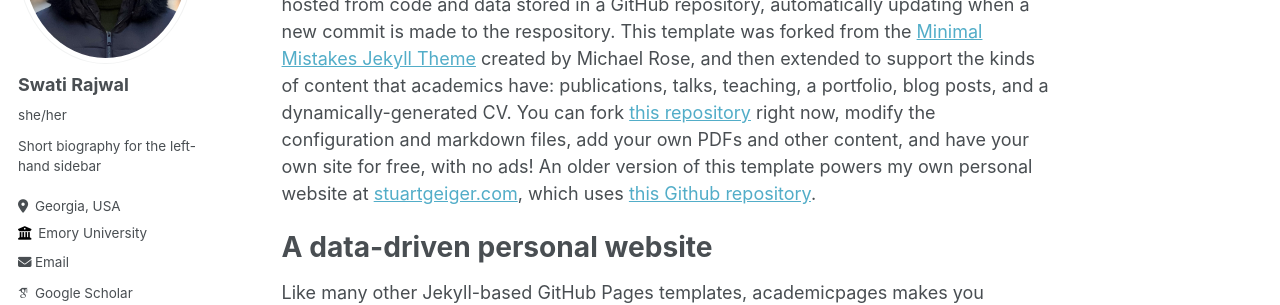
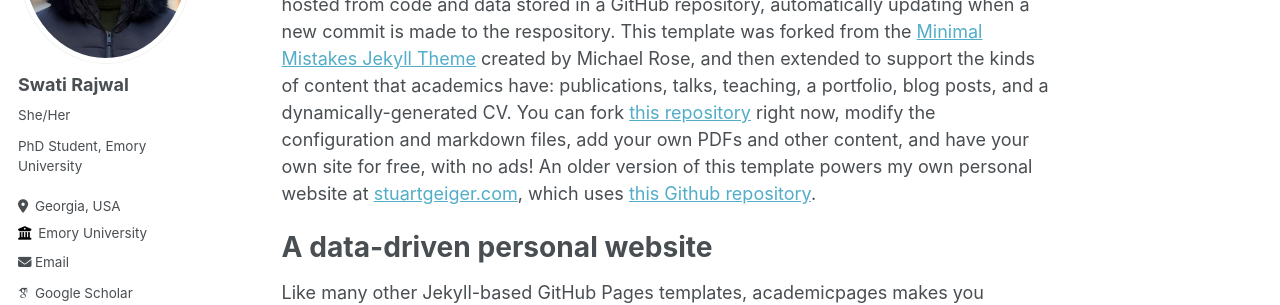
Before and after one commit to swati-rajwal/swati-rajwal.github.io, a Jekyll site: the page built from _pages/about.md, in a window 1280 px wide. Shown: the part 219-524 px from the top of the page. Built offline with Jekyll 4.4.1, drawn with Linux system fonts in a browser that asks for light colours; some web fonts are replaced.

Commit message:
Update _config.yml

```diff
--- a/_config.yml
+++ b/_config.yml
@@ -12,7 +12,7 @@
 title_separator          : "-"
 name                     : &name "Swati Rajwal"
 description              : &description "PhD Student, Emory University"
-url                      : https://swati-rajwal.github.io/ # the base hostname & protocol for your site e.g. "https://mmistakes.github.io"
+url                      : https://swati-rajwal.github.io # the base hostname & protocol for your site e.g. "https://mmistakes.github.io"
 baseurl                  : "" # the subpath of your site, e.g. "/blog"
 repository               : "swati-rajwal/swati-rajwal.github.io/"
 
@@ -23,8 +23,8 @@
   # Biographic information
   avatar           : "profile.jpg"
   name             : "Swati Rajwal"
-  pronouns         : "she/her"
-  bio              : "Short biography for the left-hand sidebar"
+  pronouns         : "She/Her"
+  bio              : "PhD Student, Emory University"
   location         : "Georgia, USA"
   employer         : "Emory University"
   uri              : # URL
```
